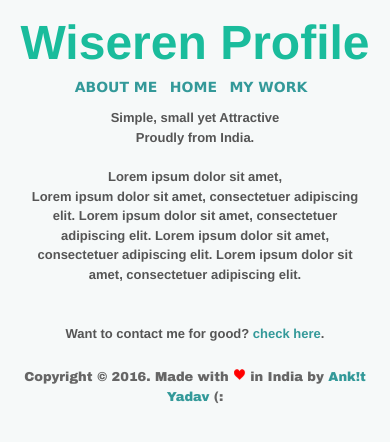
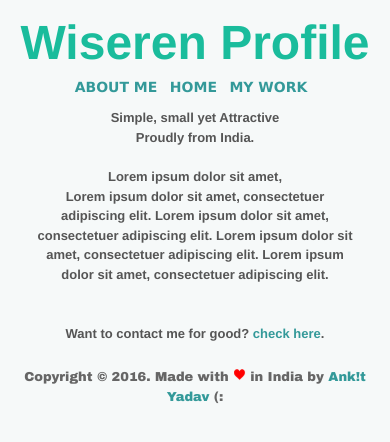
Before and after one commit to AgentGeek/Wiseren, a PHP site: page /about.html in a window 390 px wide. Shown: the part 179-621 px from the top of the page. Run offline with PHP 8.4, Linux system fonts and the light colour scheme.

Commit message:
Update style.css

```diff
--- a/css/style.css
+++ b/css/style.css
@@ -1,7 +1,7 @@
 @charset "utf-8";
 
 /*!
- *  Wiseren Profile Template v1.0 by @Ankit_TrK - http://ankityadav.net
+ *  Wiseren Profile Template v1.02 by @Ankit_TrK - http://ankityadav.net
  *  License - https://www.gnu.org/licenses/gpl.txt
  */
 
@@ -222,6 +222,16 @@ body {
     .projects img {
         width: 250px;
         height: auto;
+    }
+}
+
+.about {
+    width: 33%;
+}
+
+@media (max-width: 400px) {
+    .about {
+        width: 90%;
     }
 }
 
```
